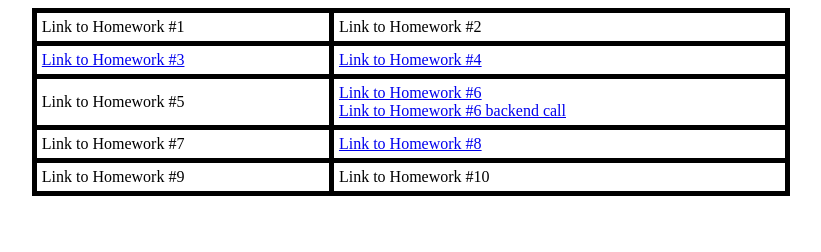
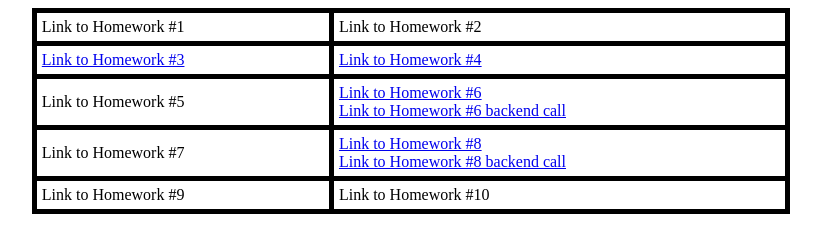
Before and after one commit to akhila-sreedhar/akhila-sreedhar.github.io, a plain HTML site: page covidweb.html in a window 1280 px wide. Shown: the whole page, without its empty margins (229-1050 px from the left). Drawn offline with Linux system fonts and the light colour scheme.

Commit message:
hw8 updated

```diff
--- a/covidweb.html
+++ b/covidweb.html
@@ -31,7 +31,9 @@ th, td {
   </tr>
   <tr>
     <td>Link to Homework #7</td>
-    <td><a href="https://csci571.com/hw/hw2/ScrambleThisName.html">Link to Homework #8</a></td>
+    <td><a href="http://webtech-env.eba-zqehedeg.us-east-1.elasticbeanstalk.com/">Link to Homework #8</a><br>
+      <a href="http://webtech-env.eba-zqehedeg.us-east-1.elasticbeanstalk.com/search/googl">Link to Homework #8 backend call</a>
+    </td>
   </tr>
   <tr>
     <td>Link to Homework #9</td>
```
